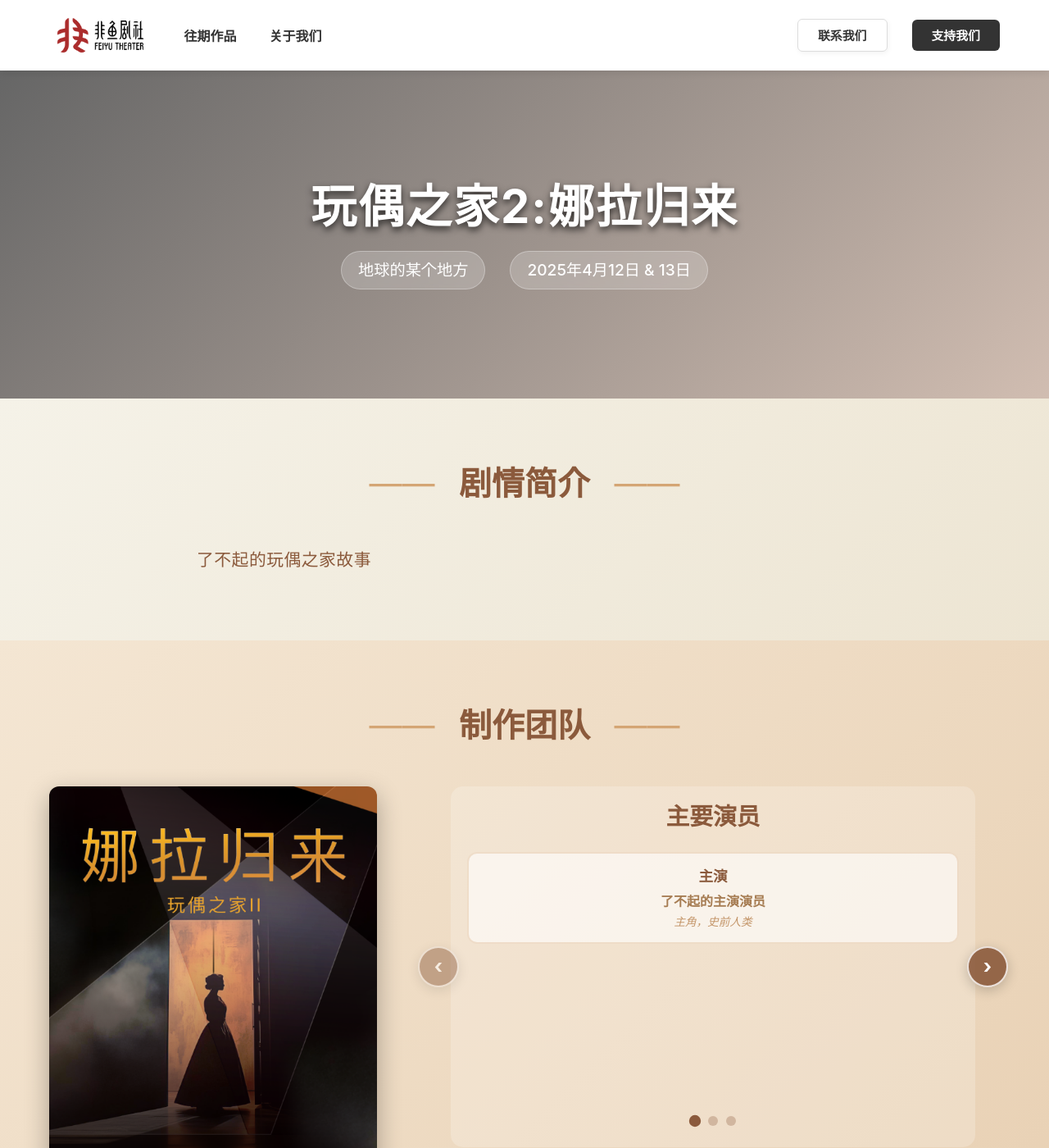
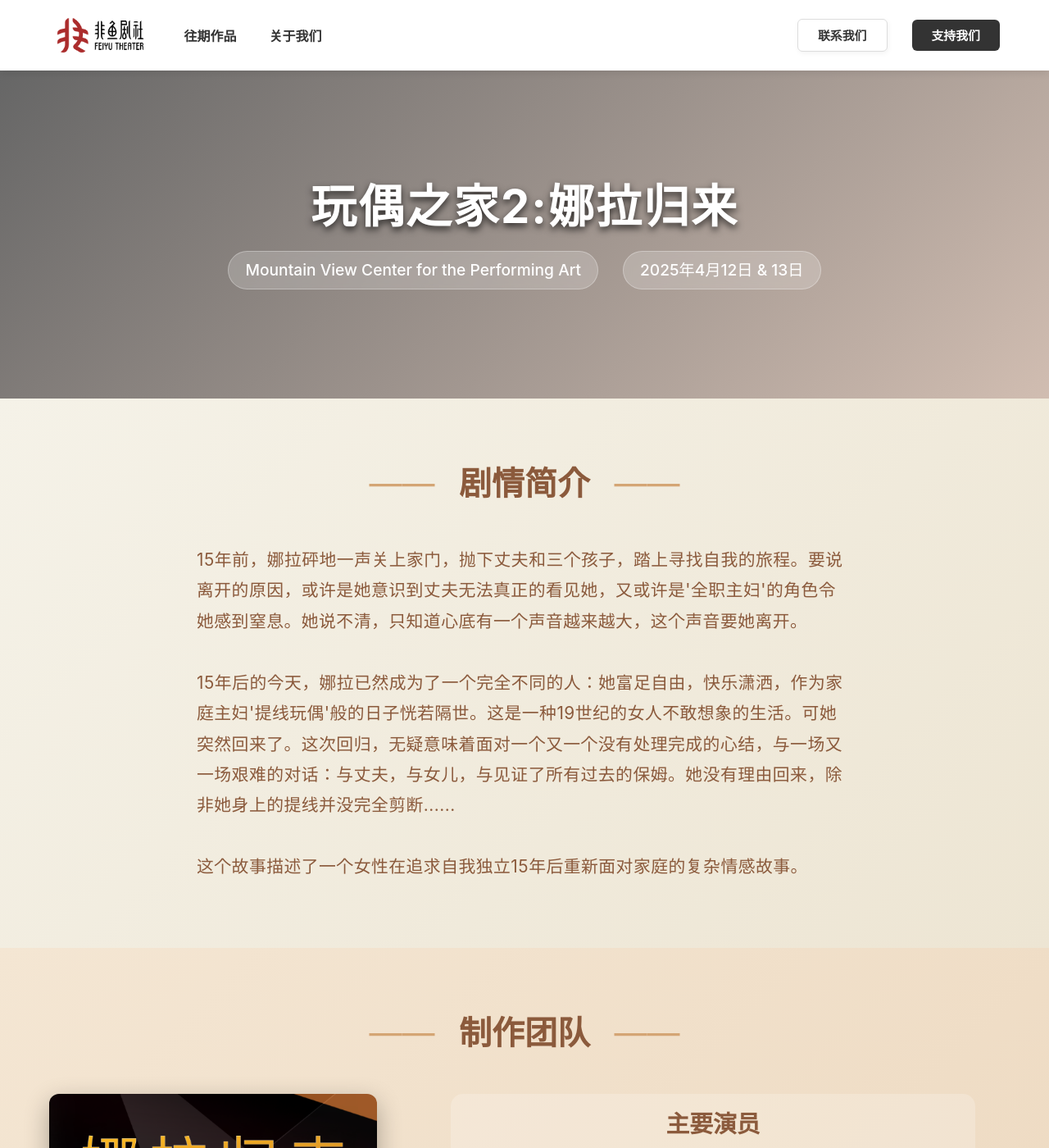
Before and after one commit to FeiyuTheater/FeiyuTheater, a Jekyll site: the page built from collections/_works/2025-spring-dolls-house.md, in a window 1280 px wide and 1400 px high. Shown: the whole window at 82% size. Built offline with Jekyll 4.4.1, drawn with Linux system fonts in a browser that asks for light colours; nearby versions of some CDN libraries; some of the changed text lies outside the part shown.

Commit message:
Updated 2025 dolls house.

```diff
--- a/collections/_works/2025-spring-dolls-house.md
+++ b/collections/_works/2025-spring-dolls-house.md
@@ -4,67 +4,133 @@
 sort_by_date: "2025-04-12"
 work_details:
   title: "玩偶之家2:娜拉归来"
-  location: "地球的某个地方"
+  location: "Mountain View Center for the Performing Art"
   date: "2025年4月12日 & 13日"
-  banner_image: "/assets/imgs/works/dolls-house/banner.png"
-  poster_image: "/assets/imgs/works/dolls-house/poster.png"
-  introduction: "了不起的玩偶之家故事"
+  banner_image: "/assets/imgs/works/2025-dolls-house/banner.png"
+  poster_image: "/assets/imgs/works/2025-dolls-house/poster.png"
+  introduction: "15年前，娜拉砰地一声关上家门，抛下丈夫和三个孩子，踏上寻找自我的旅程。要说离开的原因，或许是她意识到丈夫无法真正的看见她，又或许是'全职主妇'的角色令她感到窒息。她说不清，只知道心底有一个声音越来越大，这个声音要她离开。<br/><br/>15年后的今天，娜拉已然成为了一个完全不同的人：她富足自由，快乐潇洒，作为家庭主妇'提线玩偶'般的日子恍若隔世。这是一种19世纪的女人不敢想象的生活。可她突然回来了。这次回归，无疑意味着面对一个又一个没有处理完成的心结，与一场又一场艰难的对话：与丈夫，与女儿，与见证了所有过去的保姆。她没有理由回来，除非她身上的提线并没完全剪断......<br/><br/>这个故事描述了一个女性在追求自我独立15年后重新面对家庭的复杂情感故事。"
   production_team:
     - page_title: "主要演员"
       members:
-        - name: "主演"
-          person: "了不起的主演演员"
-          role: "主角，史前人类"
-    - page_title: "导演制作团队"
+      - name: "演员"
+        person: "张特"
+        role: "娜拉"
+      - name: "演员"
+        person: "余典"
+        role: "托尔瓦"
+      - name: "演员"
+        person: "Estelle"
+        role: "安玛丽"
+      - name: "演员"
+        person: "靠靠"
+        role: "艾米"
+    - page_title: "制作团队"
       members:
-        - name: "导演"
-          person: "了不起的导演"
-        - name: "制作人"
-          person: "了不起的制作人"
-        - name: "舞台监督"
-          person: "了不起的舞台监督"
-        - name: "副舞台监督"
-          person: "了不起的副舞台监督"
-    - page_title: "后台"
+      - name: "原著"
+        person: "卢卡斯·纳斯"
+      - name: "制作人"
+        person: "李可人"
+      - name: "制作人助理"
+        person: "Lance"
+      - name: "导演"
+        person: "北南"
+      - name: "舞监"
+        person: "郭汀莹"
+      - name: "舞监助理"
+        person: "Vivian"
+      - name: "改编"
+        person: "Ernest"
+      - name: "改编"
+        person: "北南"
+      - name: "改编"
+        person: "Angelo"
+    - page_title: "后台团队"
       members:
-        - name: "灯光"
-          person: "了不起的灯光"
-          role: "灯光负责人"
-        - name: "灯光"
-          person: "了不起的灯光"
-          role: "追光设计"
-        - name: "道具"
-          person: "了不起的道具"
-        - name: "音效"
-          person: "了不起的音效"
-          role: "音乐音效设计"
-  youtube_video: "mee4gJM3kls"
+      - name: "灯光"
+        person: "Jennifer"
+      - name: "灯光"
+        person: "Angelo"
+      - name: "舞美道具"
+        person: "Ponerine"
+      - name: "舞美道具"
+        person: "Jennifer"
+      - name: "舞美道具"
+        person: "Vivian"
+      - name: "舞美道具"
+        person: "张逸飞"
+      - name: "音乐音效"
+        person: "阿荣"
+      - name: "音乐音效"
+        person: "李可人"
+      - name: "服装化妆"
+        person: "刘一格"
+      - name: "服装化妆"
+        person: "佳琦"
+      - name: "服装化妆"
+        person: "子令"
+      - name: "海报"
+        person: "棵未"
+      - name: "场刊"
+        person: "张小"
+      - name: "定妆照拍摄"
+        person: "Ernest"
+      - name: "宣发"
+        person: "Ernest"
+      - name: "宣发"
+        person: "苹苹"
+      - name: "宣发"
+        person: "费斯"
+      - name: "宣发"
+        person: "阿荣"
+      - name: "宣发"
+        person: "Ponerine"
+      - name: "外联"
+        person: "张茜"
+      - name: "外联"
+        person: "李可人"
+      - name: "摄影摄像"
+        person: "陈思源"
+      - name: "摄影摄像"
+        person: "Ernest"
+      - name: "摄影摄像"
+        person: "Charlie"
+      - name: "摄影摄像"
+        person: "Sophy"
+      - name: "场务"
+        person: "董仕"
+      - name: "场务"
+        person: "Tiger"
+      - name: "场务"
+        person: "Sophy"
   photos:
-    - image: "/assets/imgs/works/the-man-from-earth/photo1.jpg"
+    - image: "/assets/imgs/works/2025-dolls-house/photo1.jpg"
       size: "large"
       caption: "演出"
-    - image: "/assets/imgs/works/the-man-from-earth/photo2.jpg"
+    - image: "/assets/imgs/works/2025-dolls-house/photo2.jpg"
       size: "medium"
       caption: "演出"
-    - image: "/assets/imgs/works/the-man-from-earth/photo3.jpg"
+    - image: "/assets/imgs/works/2025-dolls-house/photo3.jpg"
       size: "small"
       caption: "演出"
-    - image: "/assets/imgs/works/the-man-from-earth/photo4.jpg"
+    - image: "/assets/imgs/works/2025-dolls-house/photo4.jpg"
       size: "medium"
       caption: "演出"
-    - image: "/assets/imgs/works/the-man-from-earth/photo5.jpg"
+    - image: "/assets/imgs/works/2025-dolls-house/photo5.jpg"
       caption: "谢幕"
       size: "large"
-    - image: "/assets/imgs/works/the-man-from-earth/photo6.jpg"
+    - image: "/assets/imgs/works/2025-dolls-house/photo6.jpg"
       size: "small"
       caption: "演出"
-    - image: "/assets/imgs/works/the-man-from-earth/photo7.jpg"
+    - image: "/assets/imgs/works/2025-dolls-house/photo7.jpg"
       size: "large"
       caption: "演出"
-    - image: "/assets/imgs/works/the-man-from-earth/photo8.jpg"
+    - image: "/assets/imgs/works/2025-dolls-house/photo8.jpg"
       size: "medium"
       caption: "演出"
-    - image: "/assets/imgs/works/the-man-from-earth/photo9.jpg"
+    - image: "/assets/imgs/works/2025-dolls-house/photo9.jpg"
+      size: "medium"
+      caption: "演出"
+    - image: "/assets/imgs/works/2025-dolls-house/photo10.jpg"
       size: "medium"
       caption: "剧组合照"
 ---
```
Also changed, not shown: assets/imgs/works/2025-dolls-house/poster.png (renamed from assets/imgs/works/dolls-house/poster.png), 10 other files.
